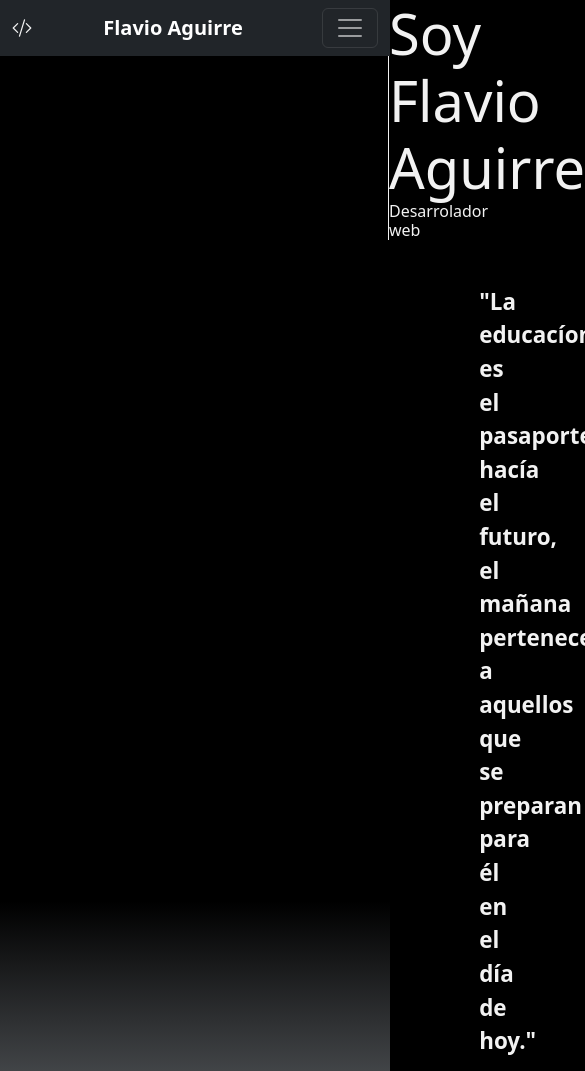
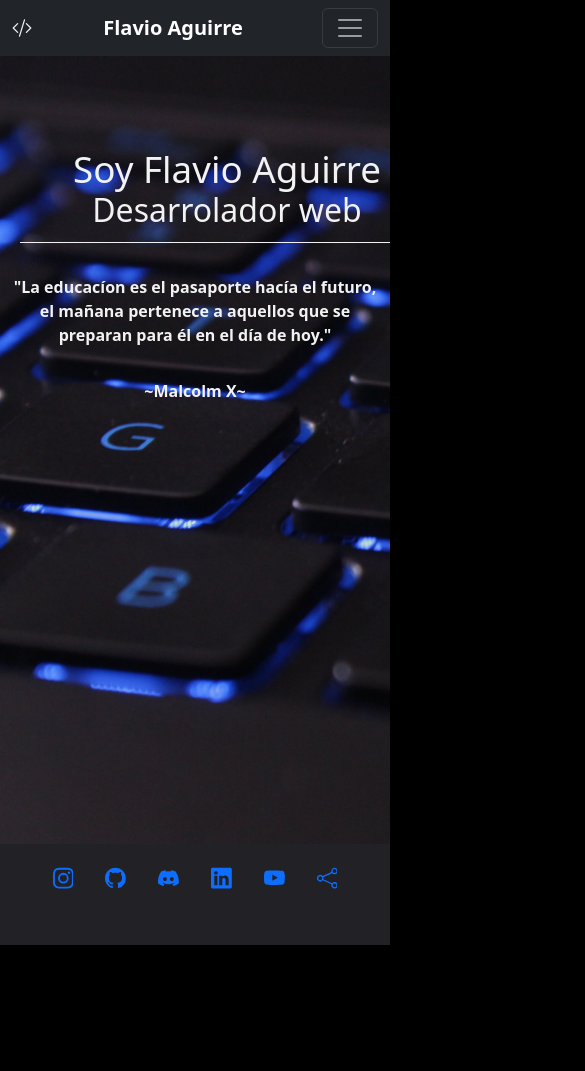
Before and after one commit to flavioaguirre/miPortfolio, a plain HTML site: page index.html in a window 390 px wide. Shown: the top 1071 px of the page, 585 px wide, since content can reach past the window. After the commit the page ends 945 px from the top, so only its background shows below. Drawn offline with nearby package versions, Linux system fonts and the light colour scheme.

Commit message:
PROYECTO FINAL

```diff
--- a/index.html
+++ b/index.html
@@ -20,7 +20,7 @@
     <!-- Comienzo header -->
     <header>
         <!-- "Navbar content"  -->
-        <nav class="navbar navbar-expand-sm navbar-dark bg-dark navbar fixed-top">
+        <nav class="navbar navbar-expand-md navbar-dark bg-dark navbar fixed-top">
             <div class="container-fluid">
                 <svg xmlns="http://www.w3.org/2000/svg" width="20" height="20" fill="currentColor"
                     class="bi bi-code-slash code-slash-modif" viewBox="0 0 16 16">
@@ -118,7 +118,7 @@
             <!-- link Discord -->
             <li class="footerConteinerUl__li">
                 <a class="footerConteinerUl__a" href="#" target="_BLANCK">
-                    <svg xmlns="http://www.w3.org/2000/svg" fill="currentColor" class="bi bi-discord resize-svg"
+                    <svg xmlns="http://www.w3.org/2000/svg" fill="currentColor" class="bi bi-discord resize-svg svg-discord"
                         viewBox="0 0 16 16">
                         <path
                             d="M13.545 2.907a13.227 13.227 0 0 0-3.257-1.011.05.05 0 0 0-.052.025c-.141.25-.297.577-.406.833a12.19 12.19 0 0 0-3.658 0 8.258 8.258 0 0 0-.412-.833.051.051 0 0 0-.052-.025c-1.125.194-2.22.534-3.257 1.011a.041.041 0 0 0-.021.018C.356 6.024-.213 9.047.066 12.032c.001.014.01.028.021.037a13.276 13.276 0 0 0 3.995 2.02.05.05 0 0 0 .056-.019c.308-.42.582-.863.818-1.329a.05.05 0 0 0-.01-.059.051.051 0 0 0-.018-.011 8.875 8.875 0 0 1-1.248-.595.05.05 0 0 1-.02-.066.051.051 0 0 1 .015-.019c.084-.063.168-.129.248-.195a.05.05 0 0 1 .051-.007c2.619 1.196 5.454 1.196 8.041 0a.052.052 0 0 1 .053.007c.08.066.164.132.248.195a.051.051 0 0 1-.004.085 8.254 8.254 0 0 1-1.249.594.05.05 0 0 0-.03.03.052.052 0 0 0 .003.041c.24.465.515.909.817 1.329a.05.05 0 0 0 .056.019 13.235 13.235 0 0 0 4.001-2.02.049.049 0 0 0 .021-.037c.334-3.451-.559-6.449-2.366-9.106a.034.034 0 0 0-.02-.019Zm-8.198 7.307c-.789 0-1.438-.724-1.438-1.612 0-.889.637-1.613 1.438-1.613.807 0 1.45.73 1.438 1.613 0 .888-.637 1.612-1.438 1.612Zm5.316 0c-.788 0-1.438-.724-1.438-1.612 0-.889.637-1.613 1.438-1.613.807 0 1.451.73 1.438 1.613 0 .888-.631 1.612-1.438 1.612Z" />
--- a/style.css
+++ b/style.css
@@ -247,39 +247,68 @@ padding-left: 25rem;
 /*---------- Media Queries  */
 
 @media only screen and (max-width:992px) {
+  .index-section__h1 {
+    padding-right: 5rem;
+    margin: 9rem 0 0 8rem;
+    max-width: 100%;
+    border-left: 1px solid var(--text-color);
+    color: var(--text-color);
+    font-size: 2rem;
+    text-align: center;
+  }
+  .nombre-index {
+    font-size: 2.5rem;
+  }
+  .container-index__section {
+    padding-left: 20rem;
+    font-size: var(--text-xsmall);
+    }
+    /* Footer */
+  .footer {
+    padding-bottom: 6%;
+  }
 
 }
 
 @media only screen and (max-width:768px) {
   /* index */
   .main-index {
-    background: linear-gradient(0deg, rgba(116,121,126,1) 0%, rgba(0,0,0,0.9199539312795431) 25%);
+    background-image: url(./img/background_index.jpg);
     background-size: cover;
-    max-width: 100%;
-    min-height: 100vh;
+    overflow-x: hidden;
     font-size: var(--text-xsmall);
   }
+  .container-index__section {
+    padding: var(--spacing-medium) 0 var(--spacing-medium) 0;
+    margin-top: var(--spacing-xxsmall);
+  }
   .index-section__h1 {
+    font-size: 2rem;
+    display: flex;
+    flex-direction: column;
+    margin: 0 var(--spacing-xxsmall);
+    border: 0;
+    border-bottom: 1px solid var(--text-color);
+    padding: 3%;
+  }
+  .nombre-index {
+    font-size: 2.3rem;
+  }
+  .index-section__p {
     margin: 0;
-    padding: 0;
     font-size: 1rem;
     max-width: 100%;
+  }
+  /* Footer */
+  .footer-ul {
+    gap: var(--spacing-xsmall);
+    margin-right: 2rem;
+  }
+  .resize-svg {
+    width: 1.3rem;
   }
 }
 
 @media only screen and (max-width:576px) {
-  /* index */
-  .main-index {
-    background: linear-gradient(0deg, rgba(116,121,126,1) 0%, rgba(0,0,0,0.9199539312795431) 25%);
-    background-size: cover;
-    max-width: 100%;
-    min-height: 100vh;
-    font-size: var(--text-xsmall);
-  }
-  .index-section__h1 {
-    margin: 0;
-    padding: 0;
-    font-size: 1rem;
-    max-width: 100%;
-  }
+
 }
```
